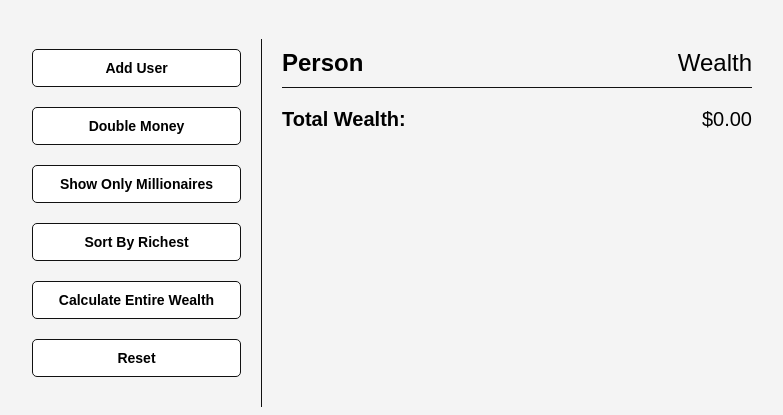
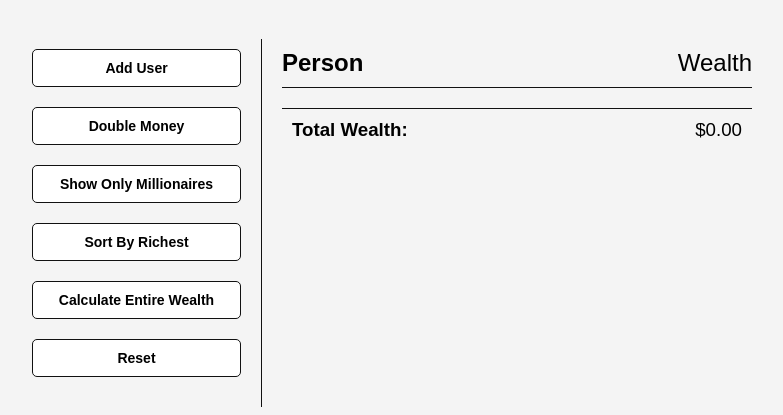
Before and after one commit to AydarF/DOM-Array-Methods, a plain HTML site: page index.html in a window 1280 px wide. Both pictures are taken after a click on the button "Calculate Entire Wealth". Shown: the part 61-476 px from the top of the page, without its empty margins (248-1031 px from the left). Drawn offline with Linux system fonts and the light colour scheme; no server answers.

Commit message:
Tweak some total wealth styling

```diff
--- a/script.js
+++ b/script.js
@@ -54,8 +54,10 @@ function sortByRichest() {
 function calculateWealth() {
   const wealth = data.reduce((acc, user) => (acc += user.money), 0);
   const wealthEl = document.createElement("div");
-  wealthEl.classList.add("person");
-  wealthEl.innerHTML = `<strong>Total Wealth: </strong>${formatMoney(wealth)}`;
+  // wealthEl.classList.add("person");
+  wealthEl.innerHTML = `<h3><strong>Total Wealth:</strong> ${formatMoney(
+    wealth
+  )}</h3>`;
   main.appendChild(wealthEl);
 }
 
--- a/style.css
+++ b/style.css
@@ -58,9 +58,8 @@ h3 {
   justify-content: space-between;
   margin: 20px 0 0;
   padding: 10px;
-  border-bottom: 1px solid #111;
+  border-top: 1px solid #111;
   font-weight: 300;
-  background-color: #fff;
 }
 
 .person {
```
